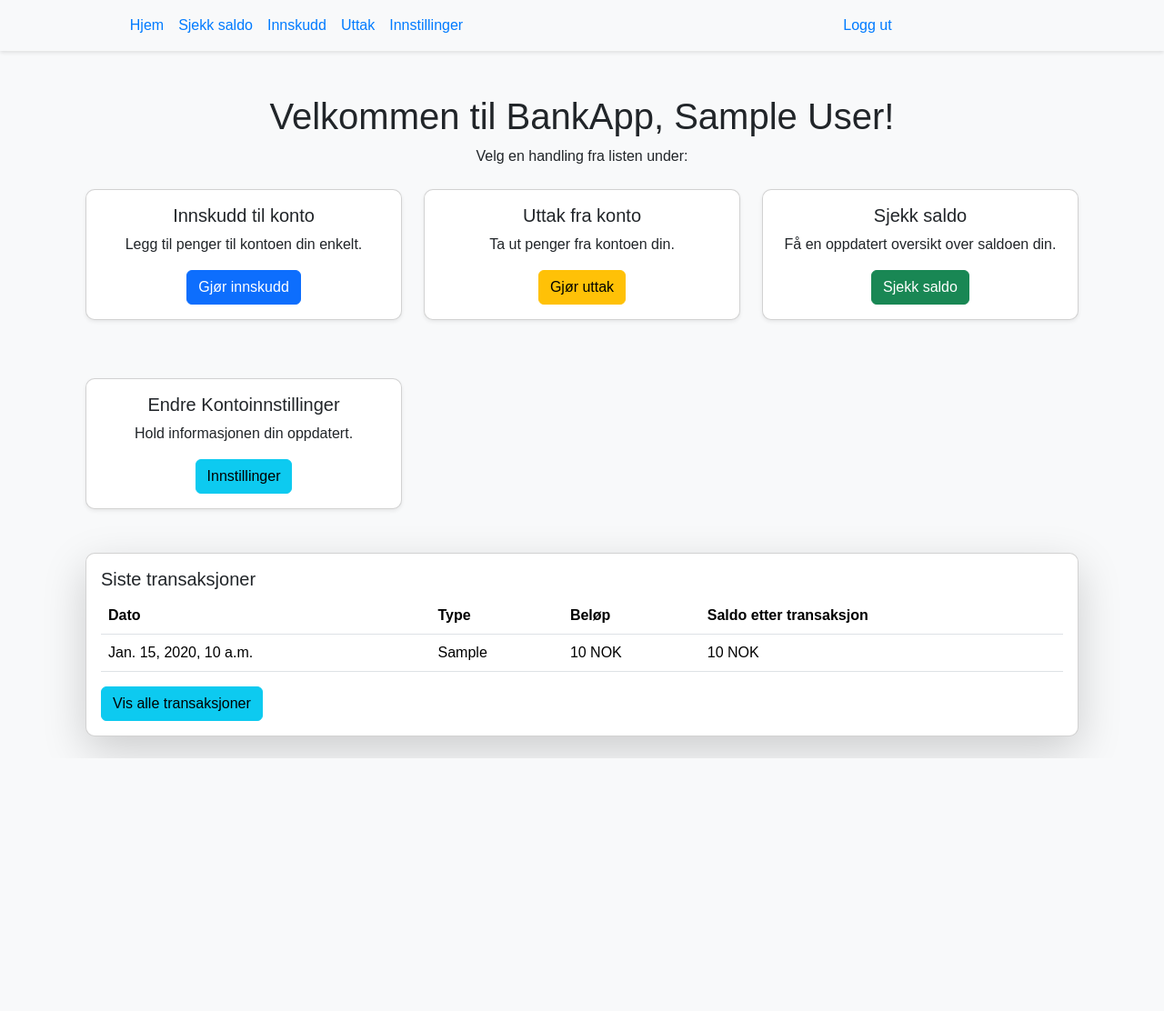
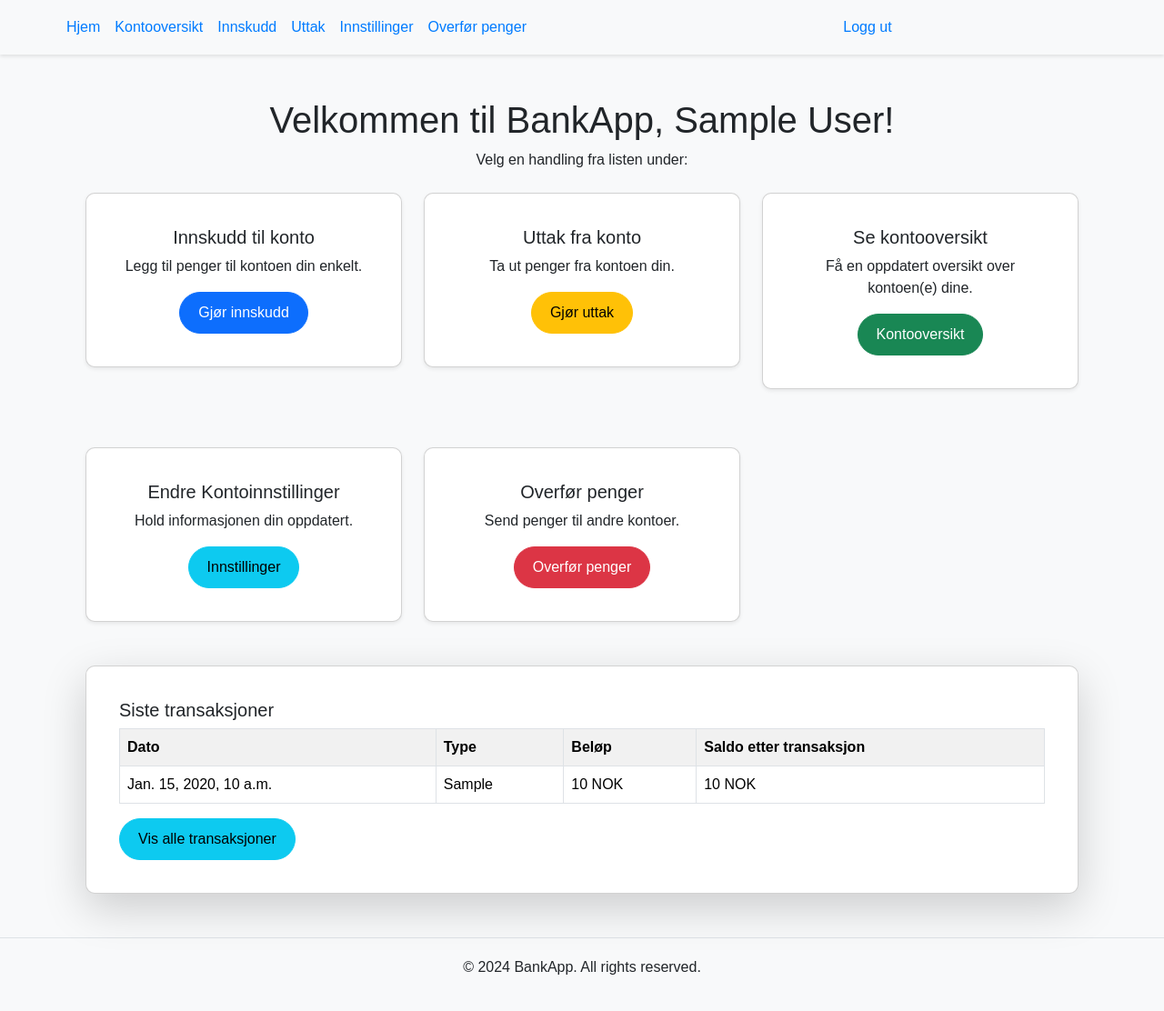
Before and after one commit to WilliamHoltsdalen/DjangoSite, a Django app: template core/templates/dashboard.html in a window 1280 px wide. Shown: the whole page at 91% size. Before the commit the page ends 834 px from the top, so only its background shows below. Run offline with Django 5.2, Linux system fonts and the light colour scheme; the template is opened without the code that fills it: most values are stand-ins (such as "Sample title", 1, 10 or a date in 2020).

Commit message:
Add transfer/payment functionality and transfer.html page

```diff
--- a/core/models.py
+++ b/core/models.py
@@ -40,6 +40,8 @@ class Transaction(models.Model):
     TRANSACTION_TYPE_CHOICES = [
         ('deposit', 'Innskudd'),
         ('withdraw', 'Uttak'),
+        ('transfer', 'Overføring'),
+        ('payment', 'Betaling'),
     ]
 
     account = models.ForeignKey(BankAccount, on_delete=models.CASCADE, related_name='transactions')
@@ -47,6 +49,7 @@ class Transaction(models.Model):
     amount = models.DecimalField(max_digits=10, decimal_places=2)
     balance_after = models.DecimalField(max_digits=10, decimal_places=2)
     timestamp = models.DateTimeField(auto_now_add=True)
+    receiver = models.ForeignKey(BankAccount, on_delete=models.CASCADE, related_name='received_transactions', null=True, blank=True)
 
     def __str__(self):
         return f'{self.transaction_type.capitalize()} på {self.amount} for konto {self.account.account_number}'
--- a/core/static/css/style.css
+++ b/core/static/css/style.css
@@ -3,6 +3,45 @@ body {
     font-family: Arial, sans-serif;
     background-color: #f8f9fa;
 }
+
+
+/* For button styling */
+.btn {
+    border-radius: 30px;
+    padding: 10px 20px;
+    font-size: 1rem;
+    transition: all 0.3s ease;
+}
+
+.btn:hover {
+    transform: translateY(-2px);
+}
+
+/* Adding icons to cards */
+.card {
+    border-radius: 10px;
+    transition: box-shadow 0.3s ease;
+    padding: 20px;
+}
+
+.card:hover {
+    box-shadow: 0 4px 8px rgba(0, 0, 0, 0.1);
+}
+
+/* Table styling */
+.table-hover tbody tr:hover {
+    background-color: #f8f9fa;
+}
+
+.table th {
+    background-color: #f1f1f1;
+    font-weight: bold;
+}
+
+.table tbody tr:nth-child(odd) {
+    background-color: #f9f9f9;
+}
+
 
 /* Navbar styles */
 .navbar {
--- a/core/templates/base.html
+++ b/core/templates/base.html
@@ -36,7 +36,7 @@
                         <a class="nav-link" href="{% url 'dashboard' %}">Hjem</a>
                     </li>
                     <li class="nav-item">
-                        <a class="nav-link" href="{% url 'check_balance' %}">Sjekk saldo</a>
+                        <a class="nav-link" href="{% url 'check_balance' %}">Kontooversikt</a>
                     </li>
                     <li class="nav-item">
                         <a class="nav-link" href="{% url 'deposit' %}">Innskudd</a>
@@ -46,6 +46,9 @@
                     </li>
                     <li class="nav-item">
                         <a class="nav-link" href="{% url 'account_settings' %}">Innstillinger</a>
+                    </li>
+                    <li class="nav-item">
+                        <a class="nav-link" href="{% url 'transfer' %}">Overfør penger</a>
                     </li>
                 </ul>
                 <!-- Logg ut-knappen plassert helt til høyre -->
@@ -70,4 +73,8 @@
     <!-- Bootstrap JS  -->
     <script src="https://cdn.jsdelivr.net/npm/bootstrap@5.3.3/dist/js/bootstrap.bundle.min.js" integrity="sha384-YvpcrYf0tY3lHB60NNkmXc5s9fDVZLESaAA55NDzOxhy9GkcIdslK1eN7N6jIeHz" crossorigin="anonymous"></script>
 </body>
+
+<footer class="mt-5 text-center">
+    <p>&copy; 2024 BankApp. All rights reserved.</p>
+</footer>
 </html>
--- a/core/templates/dashboard.html
+++ b/core/templates/dashboard.html
@@ -8,39 +8,37 @@
     <p class="text-center">Velg en handling fra listen under:</p>
 
     <div class="row mt-4">
-        <!-- Innskudd knapp -->
         <div class="col-md-4 mb-4">
             <div class="card text-center shadow-sm">
                 <div class="card-body">
-                    <h5 class="card-title">Innskudd til konto</h5>
+                    <h5 class="card-title"><i class="fas fa-piggy-bank"></i> Innskudd til konto</h5>
                     <p class="card-text">Legg til penger til kontoen din enkelt.</p>
                     <a href="{% url 'deposit' %}" class="btn btn-primary">Gjør innskudd</a>
                 </div>
             </div>
         </div>
 
-        <!-- Uttak knapp -->
         <div class="col-md-4 mb-4">
             <div class="card text-center shadow-sm">
                 <div class="card-body">
-                    <h5 class="card-title">Uttak fra konto</h5>
+                    <h5 class="card-title"><i class="fas fa-money-bill-wave"></i> Uttak fra konto</h5>
                     <p class="card-text">Ta ut penger fra kontoen din.</p>
                     <a href="{% url 'withdraw' %}" class="btn btn-warning">Gjør uttak</a>
                 </div>
             </div>
         </div>
 
-        <!-- Sjekk saldo knapp -->
         <div class="col-md-4 mb-4">
             <div class="card text-center shadow-sm">
                 <div class="card-body">
-                    <h5 class="card-title">Sjekk saldo</h5>
-                    <p class="card-text">Få en oppdatert oversikt over saldoen din.</p>
-                    <a href="{% url 'check_balance' %}" class="btn btn-success">Sjekk saldo</a>
+                    <h5 class="card-title"><i class="fas fa-wallet"></i>Se kontooversikt</h5>
+                    <p class="card-text">Få en oppdatert oversikt over kontoen(e) dine.</p>
+                    <a href="{% url 'check_balance' %}" class="btn btn-success">Kontooversikt</a>
                 </div>
             </div>
         </div>
     </div>
+
 
     <div class="row mt-3">
         <div class="col-md-4 mb-4">
@@ -52,20 +50,32 @@
                 </div>
             </div>
         </div>
+
+        <div class="col-md-4 mb-4">
+            <div class="card text-center shadow-sm">
+                <div class="card-body">
+                    <h5 class="card-title">Overfør penger</h5>
+                    <p class="card-text">Send penger til andre kontoer.</p>
+                    <a href="{% url 'transfer' %}" class="btn btn-danger">Overfør penger</a>
+                </div>
+            </div>
+        </div>
     </div>
+
+
 
     <!-- Transaksjoner -->
     <div class="col-lg-12 mb-4">
         <div class="card shadow-lg">
             <div class="card-body">
                 <h5 class="card-title">Siste transaksjoner</h5>
-                <table class="table table-hover">
+                <table class="table table-bordered table-hover">
                     <thead>
                         <tr>
-                            <th scope="col">Dato</th>
-                            <th scope="col">Type</th>
-                            <th scope="col">Beløp</th>
-                            <th scope="col">Saldo etter transaksjon</th>
+                            <th>Dato</th>
+                            <th>Type</th>
+                            <th>Beløp</th>
+                            <th>Saldo etter transaksjon</th>
                         </tr>
                     </thead>
                     <tbody>
@@ -83,6 +93,7 @@
                         {% endfor %}
                     </tbody>
                 </table>
+
                 <a href="{% url 'home' %}" class="btn btn-info">Vis alle transaksjoner</a>
             </div>
         </div>
--- a/core/urls.py
+++ b/core/urls.py
@@ -14,6 +14,7 @@ urlpatterns = [
     path('settings/', views.account_settings_view, name='account_settings'),
     path('settings/delete_account/<int:account_id>/', views.delete_bank_account_view, name='delete_bank_account'),
     path('settings/delete_address_book/<int:address_book_id>/', views.delete_address_book_entry_view, name='delete_address_book_entry'),
+    path('transfer/', views.transfer_view, name='transfer'),
     path('error/', views.error_view, name='error'),
     path('success/', views.success_view, name='success'),
 ]
```
Also changed, not shown: core/templates/transfer.html (added, +65 -0 lines), core/views.py (+57 -0 lines).
